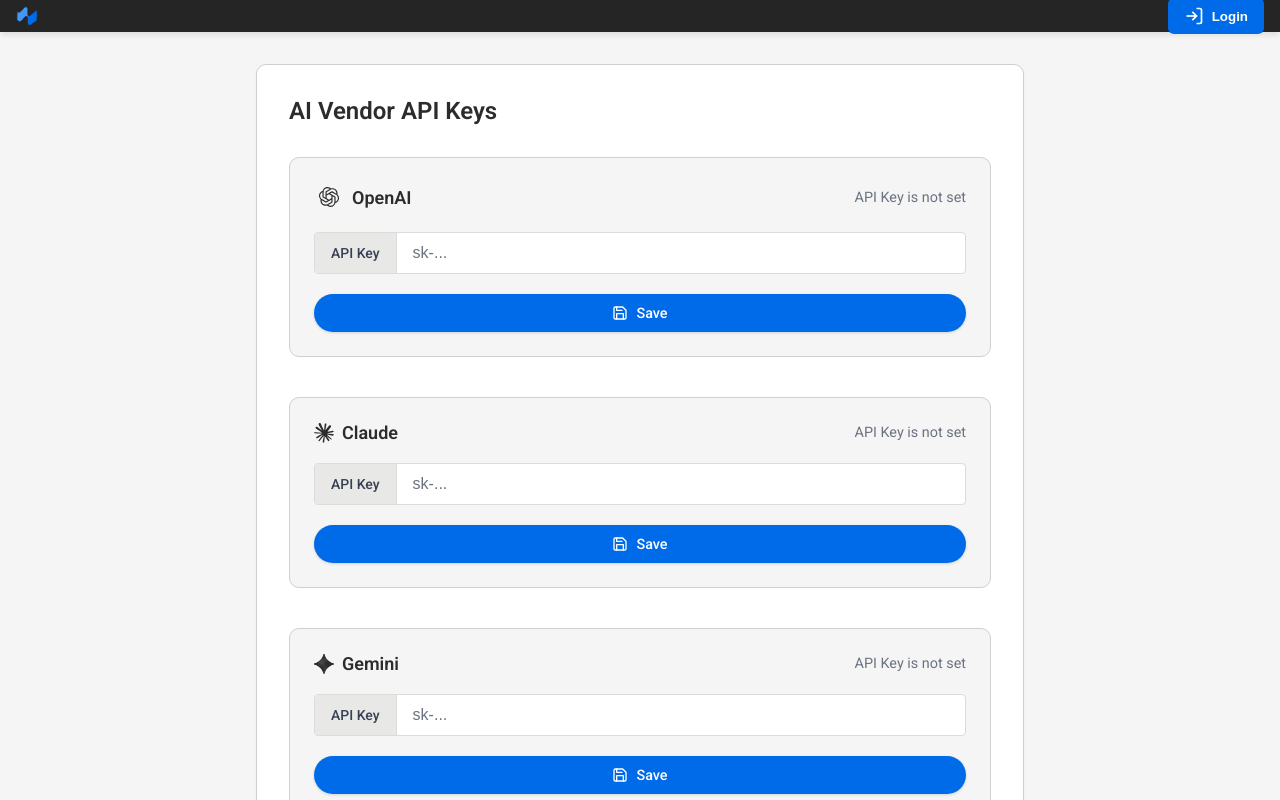
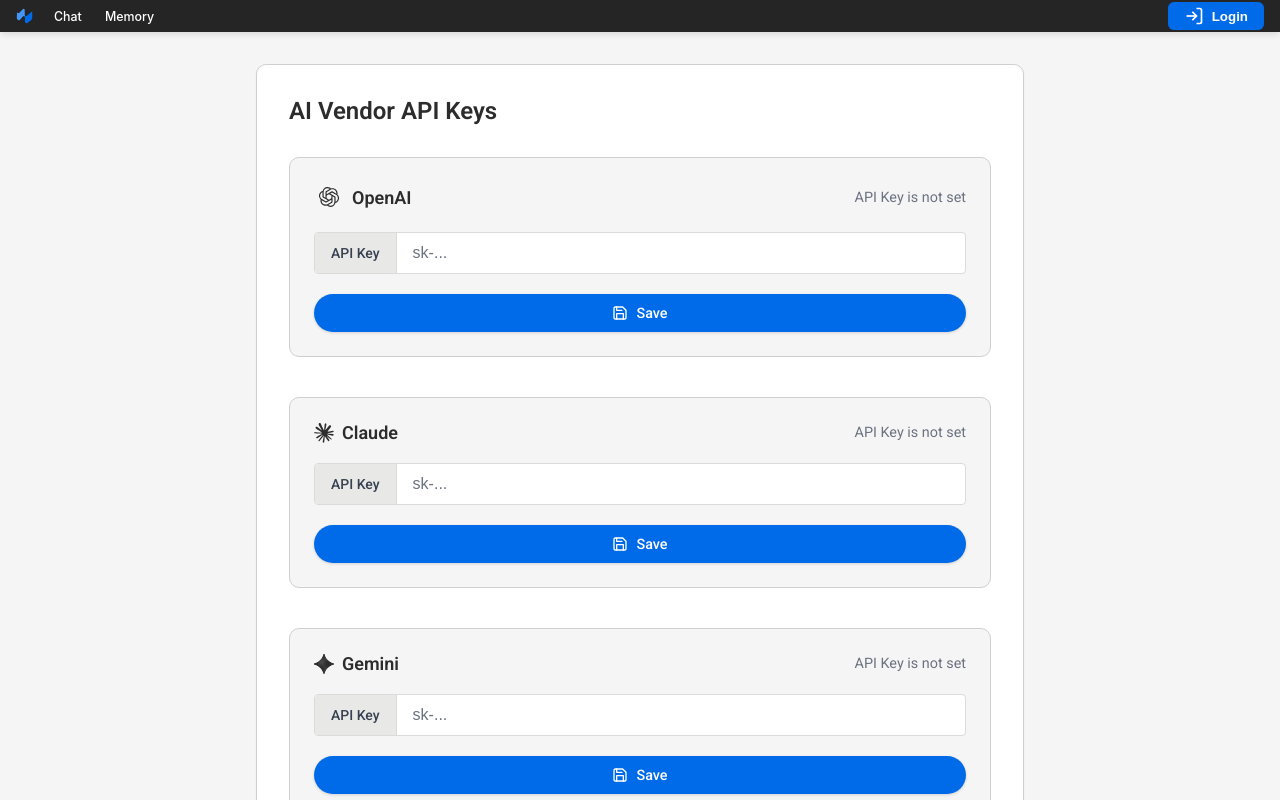
Before and after one commit to GenFlowly/genai-proxy-service, a React (Create React App) app in the folder genai-react-app/: page /settings in a window 1280 px wide. Built offline with nearby package versions, Linux system fonts and the light colour scheme.

Commit message:
Update navbar

```diff
--- a/genai-react-app/src/components/common/UserAvatarButton/UserAvatarButton.module.scss
+++ b/genai-react-app/src/components/common/UserAvatarButton/UserAvatarButton.module.scss
@@ -17,8 +17,8 @@
 }
 
 .avatarImage {
-    width: 1.4rem;
-    height: 1.4rem;
+    width: 1.3rem;
+    height: 1.3rem;
     border-radius: 50%;
     object-fit: cover;
 }
--- a/genai-react-app/src/components/navbar/Navbar.module.scss
+++ b/genai-react-app/src/components/navbar/Navbar.module.scss
@@ -9,7 +9,7 @@
 }
 
 .container {
-  height: 2rem;
+  height: 1.5rem;
   width: 100%;
   padding: $spacing-lg;
   display: flex;
@@ -23,7 +23,7 @@
 }
 
 .logoImage {
-  height: 1.3rem; // Adjust as needed to fit navbar
+  height: 1rem; // Adjust as needed to fit navbar
   width: auto;
 }
 
@@ -37,7 +37,7 @@
   gap: $spacing-sm;
   background-color: $color-primary;
   color: $white;
-  padding: $spacing-sm $spacing-lg;
+  padding: $spacing-xs $spacing-lg;
   border-radius: $radius-md;
   font-weight: 600;
   border: none;
@@ -126,7 +126,7 @@
   align-items: center;
   gap: 1rem;
   flex: 0 0 auto;
-  min-width: 15rem; // Fixed minimum width
+  min-width: 1rem; // Fixed minimum width
   padding-left: 0;
 
   /* 📱 Mobile: reduce min-width */
@@ -139,9 +139,14 @@
 .centerControls {
   flex: 1;
   display: flex;
-  justify-content: center;
-  padding: 0 2rem;
+  justify-content: flex-start;
+  align-items: center;
+  padding: 0 0.2rem;
   min-width: 0; // Prevent flex item overflow
+
+  @media (max-width: 768px) {
+    padding: 0 0.5rem;
+  }
 }
 
 .roleInput {
@@ -155,7 +160,7 @@
   justify-content: flex-end; // Align content to right
   gap: 1rem;
   flex: 0 0 auto;
-  min-width: 15rem; // Fixed minimum width
+  min-width: 1rem; // Fixed minimum width
 
   /* 📱 Mobile: Allow shrinking and fit toggle */
   @media (max-width: 768px) {
--- a/genai-react-app/src/components/navbar/Navbar.tsx
+++ b/genai-react-app/src/components/navbar/Navbar.tsx
@@ -10,6 +10,7 @@ import { Icon } from '../common/Icon/Icon'
 
 import logo from '../../assets/icons/logo.png'
 import { UserAvatarButton } from '../common/UserAvatarButton/UserAvatarButton'
+import { NavbarMenu } from '../widgets/NavbarMenuWidget/NavbarMenu'
 
 export default function Navbar(): React.ReactElement {
     const { loginWithRedirect, logout, isAuthenticated, user, customerPicture, customerName } = useAuth()
@@ -59,7 +60,7 @@ export default function Navbar(): React.ReactElement {
                 </div>
 
                 <div className={styles.centerControls}>
-                    {/* Placeholder for future center controls if needed */}
+                    <NavbarMenu />
                 </div>
 
                 <div className={styles.rightControls}>
--- /dev/null
+++ b/genai-react-app/src/components/widgets/NavbarMenuWidget/NavbarMenu.module.scss
@@ -0,0 +1,31 @@
+@import '../../../styles/themes.scss';
+
+.navLinks {
+    display: flex;
+    gap: 0.25rem; // Tight gap like Mac menu bar
+    align-items: center;
+    /* Minimal translucent background to group them if desired, or none to blend precisely with navbar */
+    /* Remove border to look more like native OS menu bar */
+    padding: 0 0.5rem;
+}
+
+.navLink {
+    color: $color-navbar-text;
+    text-decoration: none;
+    font-size: 0.775rem; // Approx 12px
+    font-family: -apple-system, BlinkMacSystemFont, "Segoe UI", Roboto, Helvetica, Arial, sans-serif;
+    font-weight: 500;
+    padding: 0.25rem 0.6rem; // Rounded small padding
+    border-radius: 4px; // Small native-like radius
+    transition: background-color 0.1s ease;
+    white-space: nowrap;
+
+    &:hover {
+        // Subtle white translucent overlay like macOS menu item hover
+        background-color: rgba(255, 255, 255, 0.15);
+    }
+}
+
+.activeNavLink {
+    font-weight: 700; // Bold text for active "App" just like macOS highlighting the current app's name
+}
--- /dev/null
+++ b/genai-react-app/src/components/widgets/NavbarMenuWidget/NavbarMenu.tsx
@@ -0,0 +1,30 @@
+import React from 'react';
+import { Link, useLocation } from 'react-router-dom';
+import styles from './NavbarMenu.module.scss';
+
+export const NAV_ITEMS = [
+    { id: 'chat', label: 'Chat', path: '/chat' },
+    { id: 'memory', label: 'Memory', path: '/memory' },
+];
+
+export const NavbarMenu: React.FC = () => {
+    const location = useLocation();
+
+    return (
+        <div className={styles.navLinks} data-testid="navbar-menu">
+            {NAV_ITEMS.map((item) => {
+                const isActive = location.pathname === item.path || (item.path !== '/' && location.pathname.startsWith(item.path));
+                return (
+                    <Link
+                        key={item.id}
+                        to={item.path}
+                        className={`${styles.navLink} ${isActive ? styles.activeNavLink : ''}`}
+                        data-testid={`navbar-item-${item.id}`}
+                    >
+                        {item.label}
+                    </Link>
+                );
+            })}
+        </div>
+    );
+};
```
Also changed, not shown: 1 other file (tests, documents, lock files or other folders).
